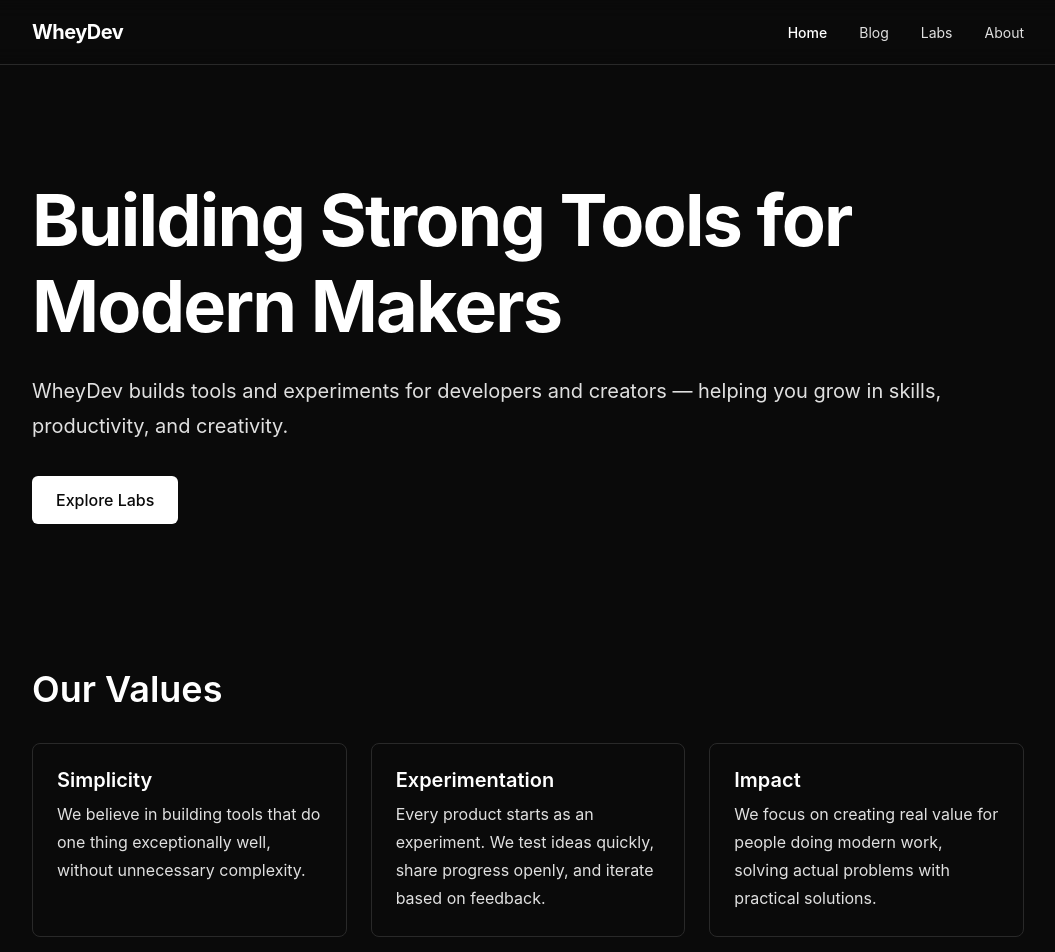
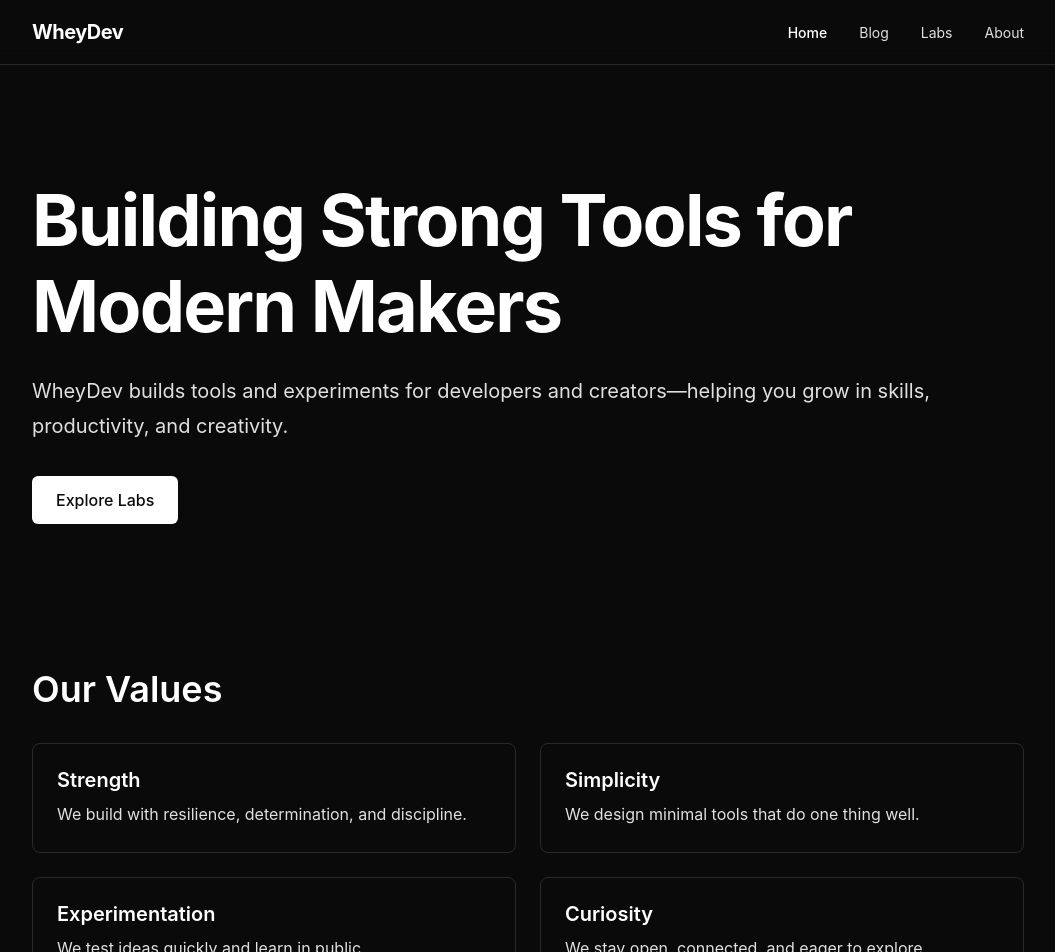
Before and after one commit to wheydev/whey.dev, a Next.js app: page / in a window 1280 px wide. Shown: the top 952 px of the page, without its empty margins (112-1167 px from the left). Built offline with nearby package versions, Linux system fonts and the light colour scheme.

Commit message:
Update homepage values and layout

```diff
--- a/app/page.tsx
+++ b/app/page.tsx
@@ -62,10 +62,6 @@ const Grid = styled('div', {
   '@md': {
     gridTemplateColumns: 'repeat(2, 1fr)',
   },
-
-  '@lg': {
-    gridTemplateColumns: 'repeat(3, 1fr)',
-  },
 })
 
 const Card = styled('div', {
@@ -98,7 +94,7 @@ export default function HomePage() {
         <Hero>
           <HeroTitle>Building Strong Tools for Modern Makers</HeroTitle>
           <HeroSubtitle>
-            WheyDev builds tools and experiments for developers and creators — helping you grow in skills, productivity, and creativity.
+            WheyDev builds tools and experiments for developers and creators—helping you grow in skills, productivity, and creativity.
           </HeroSubtitle>
           <CTAButton href="/labs">Explore Labs</CTAButton>
         </Hero>
@@ -107,24 +103,27 @@ export default function HomePage() {
           <SectionTitle>Our Values</SectionTitle>
           <Grid>
             <Card>
+              <CardTitle>Strength</CardTitle>
+              <CardDescription>
+                We build with resilience, determination, and discipline.
+              </CardDescription>
+            </Card>
+            <Card>
               <CardTitle>Simplicity</CardTitle>
               <CardDescription>
-                We believe in building tools that do one thing exceptionally well,
-                without unnecessary complexity.
+                We design minimal tools that do one thing well.
               </CardDescription>
             </Card>
             <Card>
               <CardTitle>Experimentation</CardTitle>
               <CardDescription>
-                Every product starts as an experiment. We test ideas quickly,
-                share progress openly, and iterate based on feedback.
+                We test ideas quickly and learn in public.
               </CardDescription>
             </Card>
             <Card>
-              <CardTitle>Impact</CardTitle>
+              <CardTitle>Curiosity</CardTitle>
               <CardDescription>
-                We focus on creating real value for people doing modern work,
-                solving actual problems with practical solutions.
+                We stay open, connected, and eager to explore.
               </CardDescription>
             </Card>
           </Grid>
```
